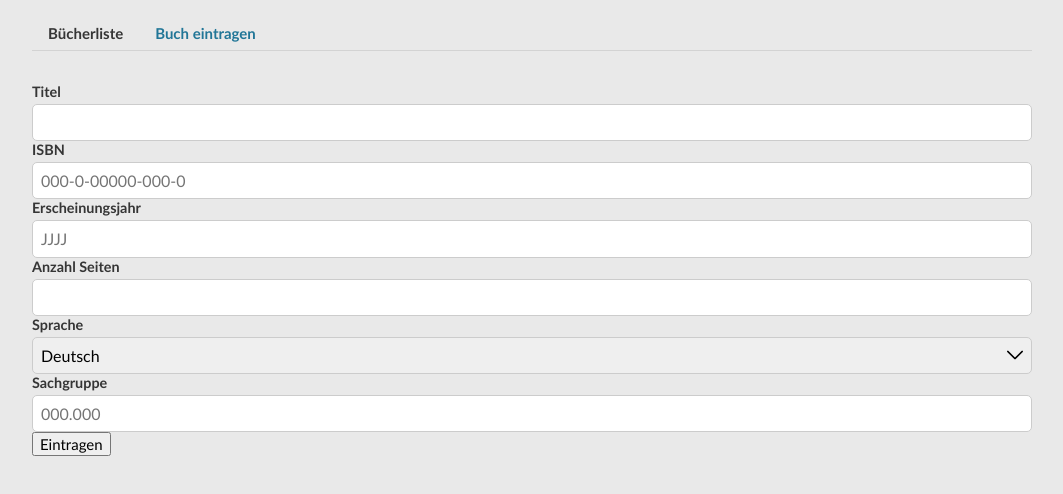
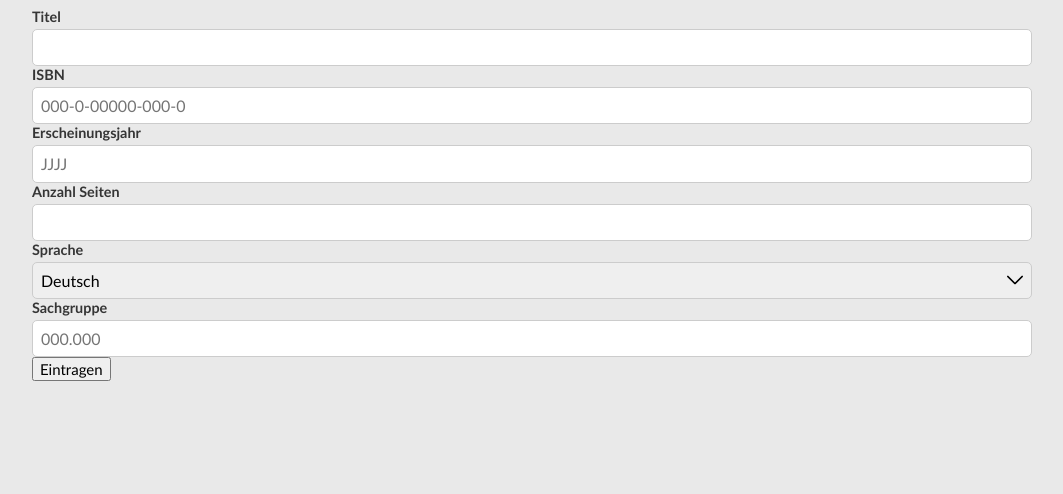
Before and after one commit to LeaveAirykson/priorit-angular-example, an Angular app: page /add in a window 1280 px wide. Shown: the top 494 px of the page, without its empty margins (108-1171 px from the left). Built offline with nearby package versions, Linux system fonts and the light colour scheme.

Commit message:
Remove navigation component

```diff
--- a/src/app/app.component.html
+++ b/src/app/app.component.html
@@ -1,4 +1,3 @@
-<main class="layout">
-  <app-navigation></app-navigation>
+<main class="layout container p-gutter">
   <router-outlet></router-outlet>
 </main>
--- a/src/app/app.component.ts
+++ b/src/app/app.component.ts
@@ -5,6 +5,7 @@ import { Component } from '@angular/core';
   templateUrl: './app.component.html',
   styleUrls: ['./app.component.css']
 })
+
 export class AppComponent {
   title = 'priorit-angular-example';
 }
--- a/src/app/app.module.ts
+++ b/src/app/app.module.ts
@@ -1,18 +1,15 @@
 import { NgModule } from '@angular/core';
 import { BrowserModule } from '@angular/platform-browser';
-
 import { AppRoutingModule } from './app-routing.module';
 import { AppComponent } from './app.component';
+import { BookformComponent } from './bookform/bookform.component';
 import { BooklistComponent } from './booklist/booklist.component';
-import { BookformComponent } from './bookform/bookform.component';
-import { NavigationComponent } from './navigation/navigation.component';
 
 @NgModule({
   declarations: [
     AppComponent,
     BooklistComponent,
     BookformComponent,
-    NavigationComponent
   ],
   imports: [
     BrowserModule,
--- a/src/app/navigation/navigation.component.css
+++ /dev/null
@@ -1,25 +0,0 @@
-nav {
-  display: flex;
-  align-items: center;
-  justify-content: flex-start;
-  border-bottom: 1px solid lightgray;
-  margin-top: 1rem;
-  margin-bottom: 2rem;
-}
-
-a {
-  display: inline-block;
-  text-decoration: none;
-  font-weight: bold;
-  padding: .5rem 1rem;
-  border-radius: 5px;
-  transition: all 0.1s linear;
-}
-
-a:hover {
-  color: var(--ci-primary);
-}
-
-a.is-active {
-  color: var(--ci-secondary);
-}
--- a/src/app/navigation/navigation.component.html
+++ /dev/null
@@ -1,4 +0,0 @@
-<nav role="main" class="container">
-  <a routerLink="/" routerLinkActive="is-active" [routerLinkActiveOptions]="{exact: true}">Bücherliste</a>
-  <a routerLink="/add" routerLinkActive="is-active" [routerLinkActiveOptions]="{exact: true}">Buch eintragen</a>
-</nav>
```
Also changed, not shown: src/app/navigation/navigation.component.ts (deleted, +0 -10 lines), 1 other file (tests, documents, lock files or other folders).
